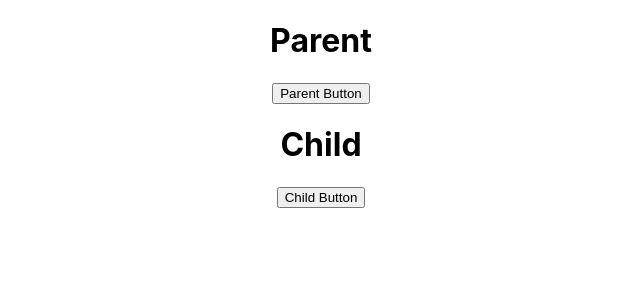
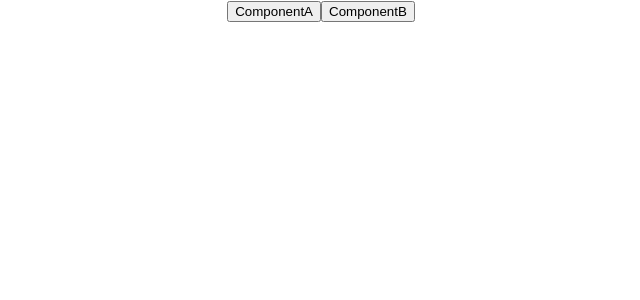
Before and after one commit to mukilathuruvan/frenzo-react, a React (Create React App) app in the folder my-app/: page / in a window 1280 px wide. Shown: the top 300 px of the page, without its empty margins (319-959 px from the left). Built offline with nearby package versions, Linux system fonts and the light colour scheme.

Commit message:
lifting state for scalability

```diff
--- a/my-app/src/App.js
+++ b/my-app/src/App.js
@@ -1,11 +1,9 @@
 import "./App.css";
-import Child from "./components/props/Child";
-import Parent from "./components/props/Parent";
+import ComponentC from "./components/props/ComponentC";
 function App() {
   return (
     <div className="App">
-      <Parent />
-
+      <ComponentC />
     </div>
   );
 }
--- a/my-app/src/components/props/Child.jsx
+++ b/my-app/src/components/props/Child.jsx
@@ -1,10 +1,13 @@
 import React from "react";
 
-const Child = ({ handleClick }) => {
+const Child = ({ greet }) => {
   return (
     <div>
       <h1>Child</h1>
-      <button onClick={handleClick}>Child Button</button>
+      {greet.map((item) => (
+        <li key={item}>{item}</li>
+      ))}
+      <button>Child Button</button>
     </div>
   );
 };
--- /dev/null
+++ b/my-app/src/components/props/ComponentA.jsx
@@ -0,0 +1,7 @@
+import React from "react";
+
+const ComponentA = ({ handler }) => {
+  return <button onClick={handler}>ComponentA</button>;
+};
+
+export default ComponentA;
--- /dev/null
+++ b/my-app/src/components/props/ComponentB.jsx
@@ -0,0 +1,7 @@
+import React from "react";
+
+const ComponentB = ({ handler }) => {
+  return <button onClick={handler}>ComponentB</button>;
+};
+
+export default ComponentB;
--- /dev/null
+++ b/my-app/src/components/props/ComponentC.jsx
@@ -0,0 +1,17 @@
+import React from "react";
+import ComponentA from "./ComponentA";
+import ComponentB from "./ComponentB";
+
+const ComponentC = () => {
+  const greet = () => {
+    alert("button is clicked");
+  };
+  return (
+    <>
+      <ComponentA handler={greet} />
+      <ComponentB handler={greet} />
+    </>
+  );
+};
+
+export default ComponentC;
--- a/my-app/src/components/props/Parent.jsx
+++ b/my-app/src/components/props/Parent.jsx
@@ -2,14 +2,12 @@ import React from "react";
 import Child from "./Child";
 
 const Parent = () => {
-  const handler = () => {
-    alert("button is clicked");
-  };
+  const courses = ["python", "java", "plc", "aws"];
   return (
     <div>
       <h1>Parent</h1>
-      <button onClick={() => handler()}>Parent Button</button>
-      <Child handleClick={handler} />
+      <button>Parent Button</button>
+      <Child greet={courses} />
     </div>
   );
 };
```
